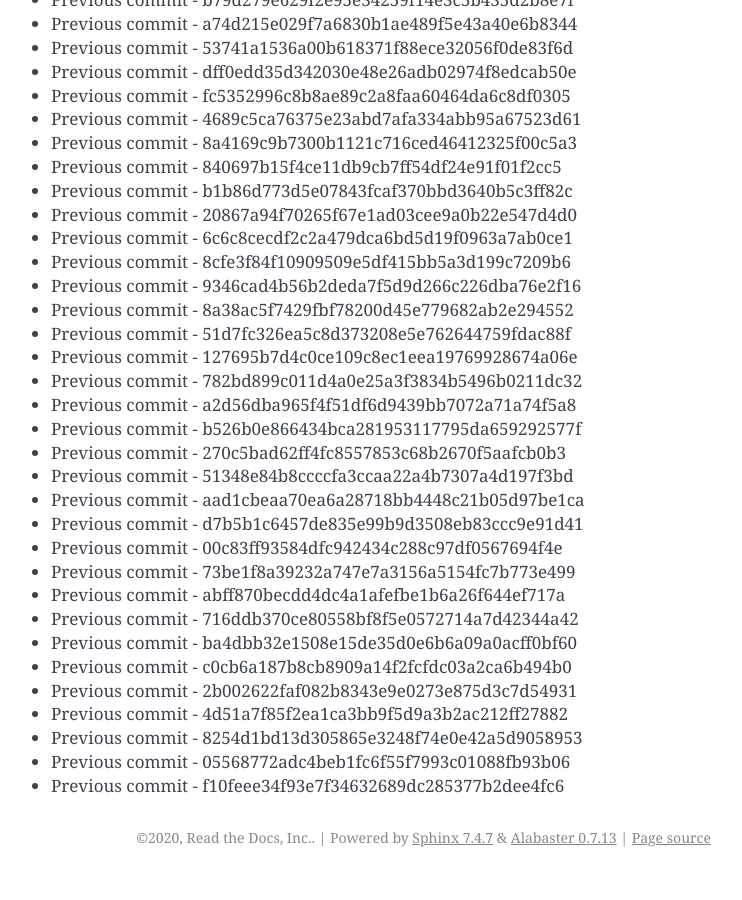
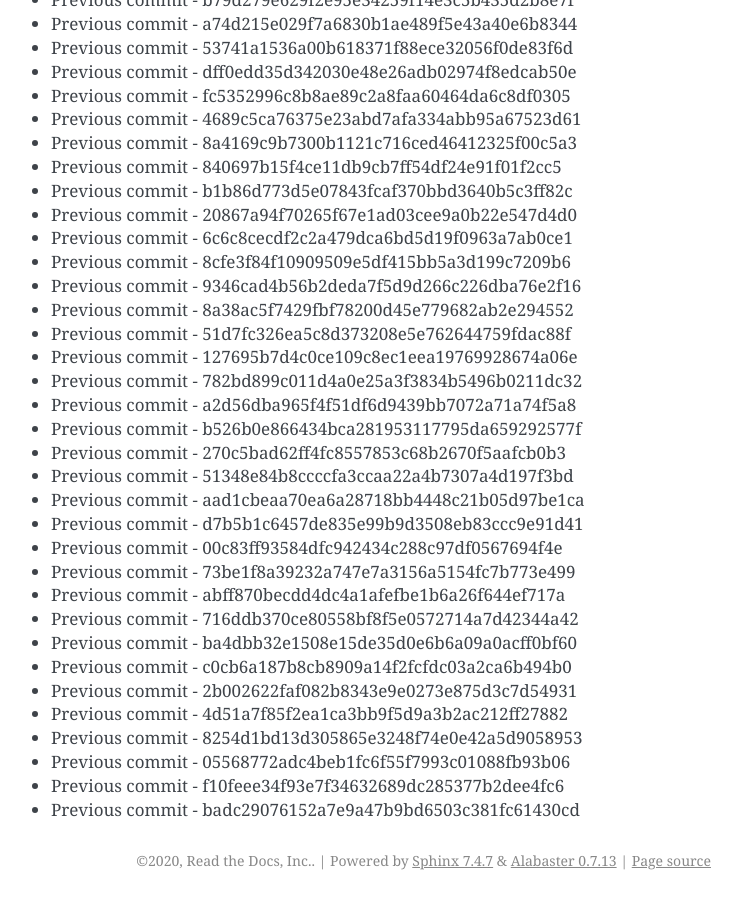
Before and after one commit to readthedocs/rtd-git-stresstest, a Sphinx documentation site: the page built from docs/updates.rst, in a window 1280 px wide and 900 px high, scrolled down 103529 px. Shown: the whole window, without its empty margins (399-1141 px from the left). Built offline with Sphinx 7.4.7, drawn with Linux system fonts in a browser that asks for light colours; before the commit the page ends 104406 px from its top, so only the background shows below that.

Commit message:
Generating commit from previous: badc29076152a7e9a47b9bd6503c381fc61430cd

```diff
--- a/docs/updates.rst
+++ b/docs/updates.rst
@@ -4382,3 +4382,4 @@ It can be tested for any performance characteristics.
 * Previous commit - 8254d1bd13d305865e3248f74e0e42a5d9058953
 * Previous commit - 05568772adc4beb1fc6f55f7993c01088fb93b06
 * Previous commit - f10feee34f93e7f34632689dc285377b2dee4fc6
+* Previous commit - badc29076152a7e9a47b9bd6503c381fc61430cd
```
